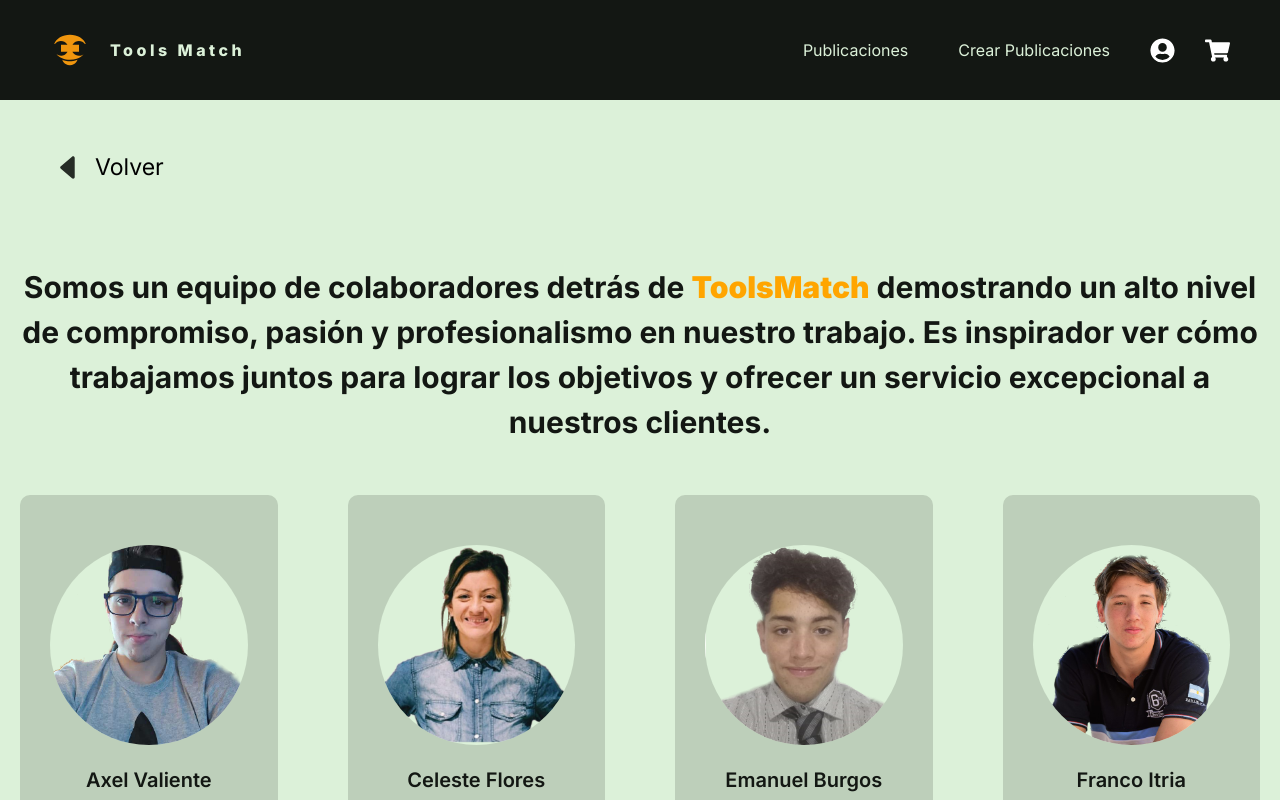
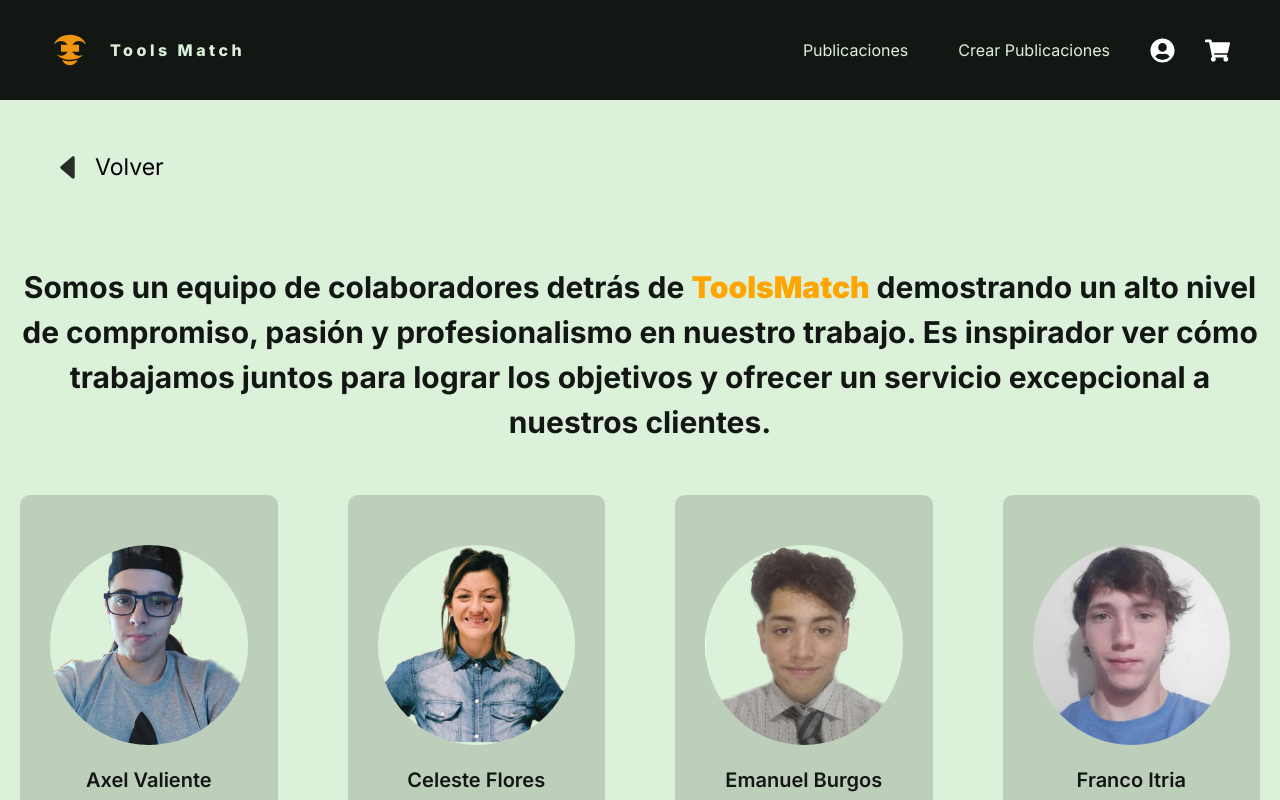
Before and after one commit to Jefersonsteven/tools-match, a Next.js app: page /team in a window 1280 px wide. Shown: the top 800 px of the page. Built offline with nearby package versions, Linux system fonts and the light colour scheme.

Commit message:
foto franco

```diff
--- a/src/app/team/page.jsx
+++ b/src/app/team/page.jsx
@@ -43,7 +43,7 @@ export default function Team() {
       name: "Franco",
       lastname: "Itria",
       country: "Argentina",
-      image: "Franco.png",
+      image: "Franco2.jpg",
       linkedin: "https://www.linkedin.com/in/francoitria/",
       github: "https://github.com/fran-itria",
       mail: "francoitria01@gmail.com",
```
Also changed, not shown: public/images/team/Franco2.jpg (added).
